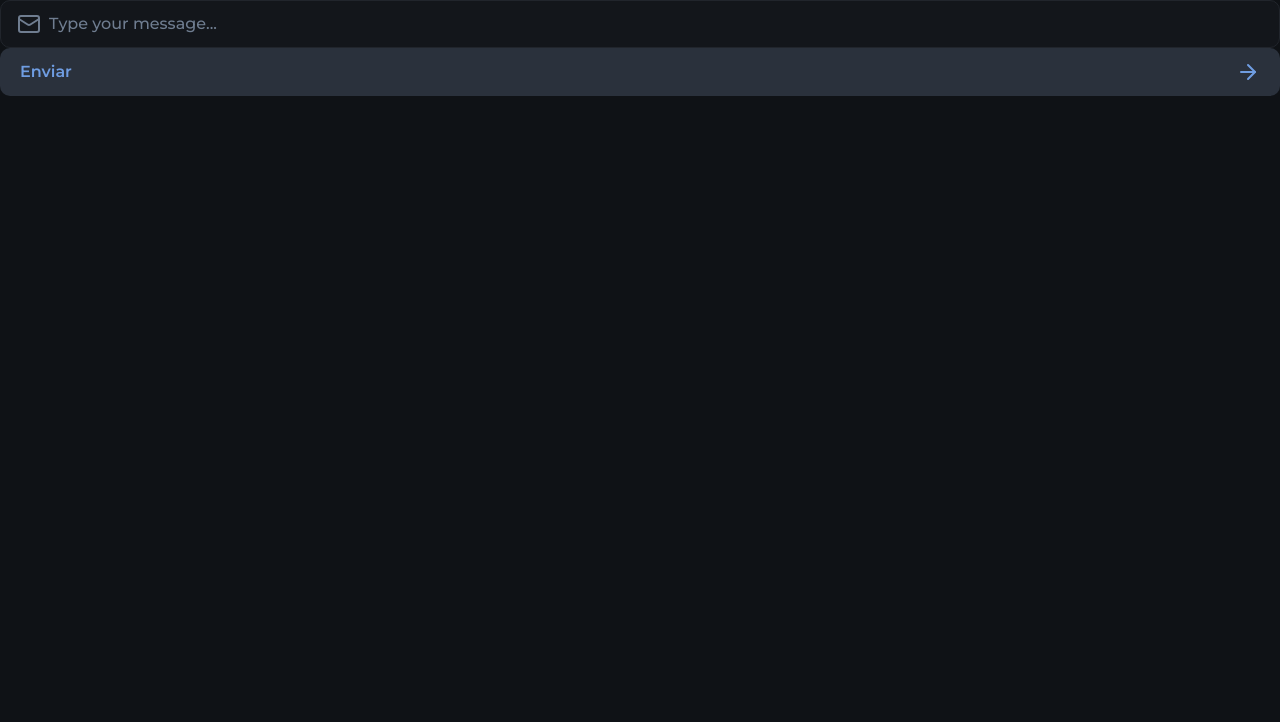
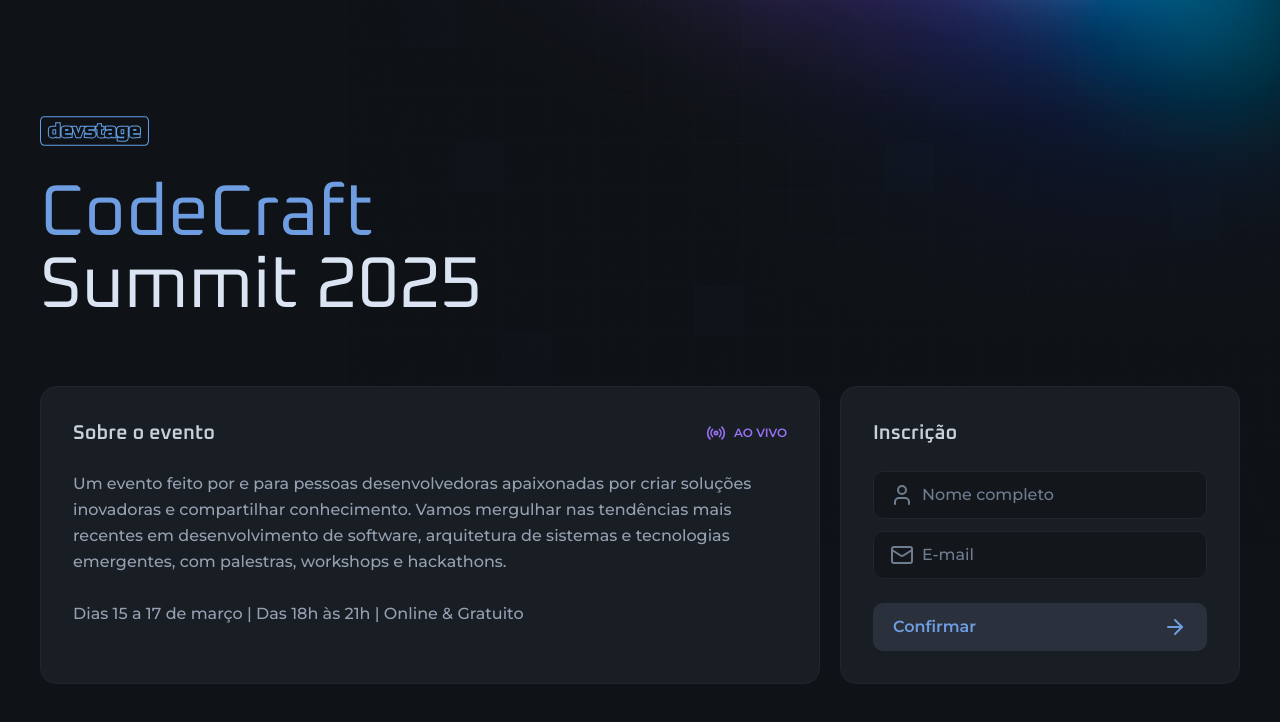
Before and after one commit to bduarte10/devstage, a Next.js app: page / in a window 1280 px wide. Shown: the top 722 px of the page. Built offline with nearby package versions, Linux system fonts and the light colour scheme.

Commit message:
feat: atualiza layout da página inicial, adiciona seção de inscrição e informações sobre o evento

```diff
--- a/src/app/layout.tsx
+++ b/src/app/layout.tsx
@@ -1,30 +1,32 @@
-import "./globals.css";
-import type { Metadata } from "next";
-import { Montserrat, Oxanium } from "next/font/google";
+import './globals.css'
+import type { Metadata } from 'next'
+import { Montserrat, Oxanium } from 'next/font/google'
 
 export const metadata: Metadata = {
-  title: "DevStage",
-};
+  title: 'DevStage',
+}
 
 const montserrat = Montserrat({
-  weight: ["500", "600"],
-  subsets: ["latin"],
-  variable: "--font-montserrat",
-});
+  weight: ['500', '600'],
+  subsets: ['latin'],
+  variable: '--font-montserrat',
+})
 const oxanium = Oxanium({
-  weight: ["400", "600"],
-  subsets: ["latin"],
-  variable: "--font-oxanium",
-});
+  weight: ['400', '600'],
+  subsets: ['latin'],
+  variable: '--font-oxanium',
+})
 
 export default function RootLayout({
   children,
 }: Readonly<{
-  children: React.ReactNode;
+  children: React.ReactNode
 }>) {
   return (
     <html lang="pt-BR" className={`${oxanium.variable} ${montserrat.variable}`}>
-      <body className="bg-gray-900 text-gray-100 antialiased">{children}</body>
+      <body className="bg-gray-900 text-gray-100 antialiased bg-[url(/background.png)] bg-no-repeat bg-top md:bg-right-top">
+        {children}
+      </body>
     </html>
-  );
+  )
 }
--- a/src/app/page.tsx
+++ b/src/app/page.tsx
@@ -1,20 +1,65 @@
 import { Button } from '@/components/button'
 import { InputField, InputIcon, InputRoot } from '@/components/input'
-import { ArrowRight, Mail } from 'lucide-react'
+import { ArrowRight, Mail, Radio, User } from 'lucide-react'
+import Image from 'next/image'
+import logo from '../assets/logo.svg'
 
 export default function Home() {
   return (
-    <main>
-      <InputRoot>
-        <InputIcon>
-          <Mail />
-        </InputIcon>
-        <InputField placeholder="Type your message..." />
-      </InputRoot>
-      <Button>
-        Enviar
-        <ArrowRight />
-      </Button>
+    <main className="max-w-[1240px] mx-auto px-5 py-8 md:py-0">
+      <div className="min-h-dvh flex justify-center gap-16 flex-col">
+        <div className="flex flex-col gap-8 items-center md:items-start">
+          <Image src={logo} alt="devstage" width={108.5} height={30} />
+          <h1 className="text-4xl text-center leading-none font-heading font-medium flex flex-col md:text-7xl md:text-left">
+            <span className="text-blue">CodeCraft</span> Summit 2025
+          </h1>
+        </div>
+        <div className="flex gap-5 items-stretch flex-col md:flex-row ">
+          <div className="flex-1 bg-gray-700 border border-gray-600 rounded-2xl p-8 space-y-6">
+            <div className="flex items-center justify-between">
+              <h2 className="font-heading font-semibold text-gray-200 text-xl">
+                Sobre o evento
+              </h2>
+              <span className="text-purple font-semibold text-xs flex items-center gap-2">
+                <Radio className="size-5" />
+                AO VIVO
+              </span>
+            </div>
+            <p className="text-gray-300 leading-relaxed text-sm md:text-base">
+              Um evento feito por e para pessoas desenvolvedoras apaixonadas por
+              criar soluções inovadoras e compartilhar conhecimento. Vamos
+              mergulhar nas tendências mais recentes em desenvolvimento de
+              software, arquitetura de sistemas e tecnologias emergentes, com
+              palestras, workshops e hackathons.
+              <br />
+              <br />
+              Dias 15 a 17 de março | Das 18h às 21h | Online & Gratuito
+            </p>
+          </div>
+          <form className="bg-gray-700 border border-gray-600 rounded-2xl p-8 space-y-6 w-full md:max-w-[400px]">
+            <h2 className="font-heading font-semibold text-gray-200 text-xl">
+              Inscrição
+            </h2>
+            <div className="space-y-3">
+              <InputRoot>
+                <InputIcon>
+                  <User className="" />
+                </InputIcon>
+                <InputField type="text" placeholder="Nome completo" />
+              </InputRoot>
+              <InputRoot>
+                <InputIcon>
+                  <Mail className="" />
+                </InputIcon>
+                <InputField type="email" placeholder="E-mail" />
+              </InputRoot>
+            </div>
+            <Button type="submit">
+              Confirmar <ArrowRight />
+            </Button>
+          </form>
+        </div>
+      </div>
     </main>
   )
 }
```
